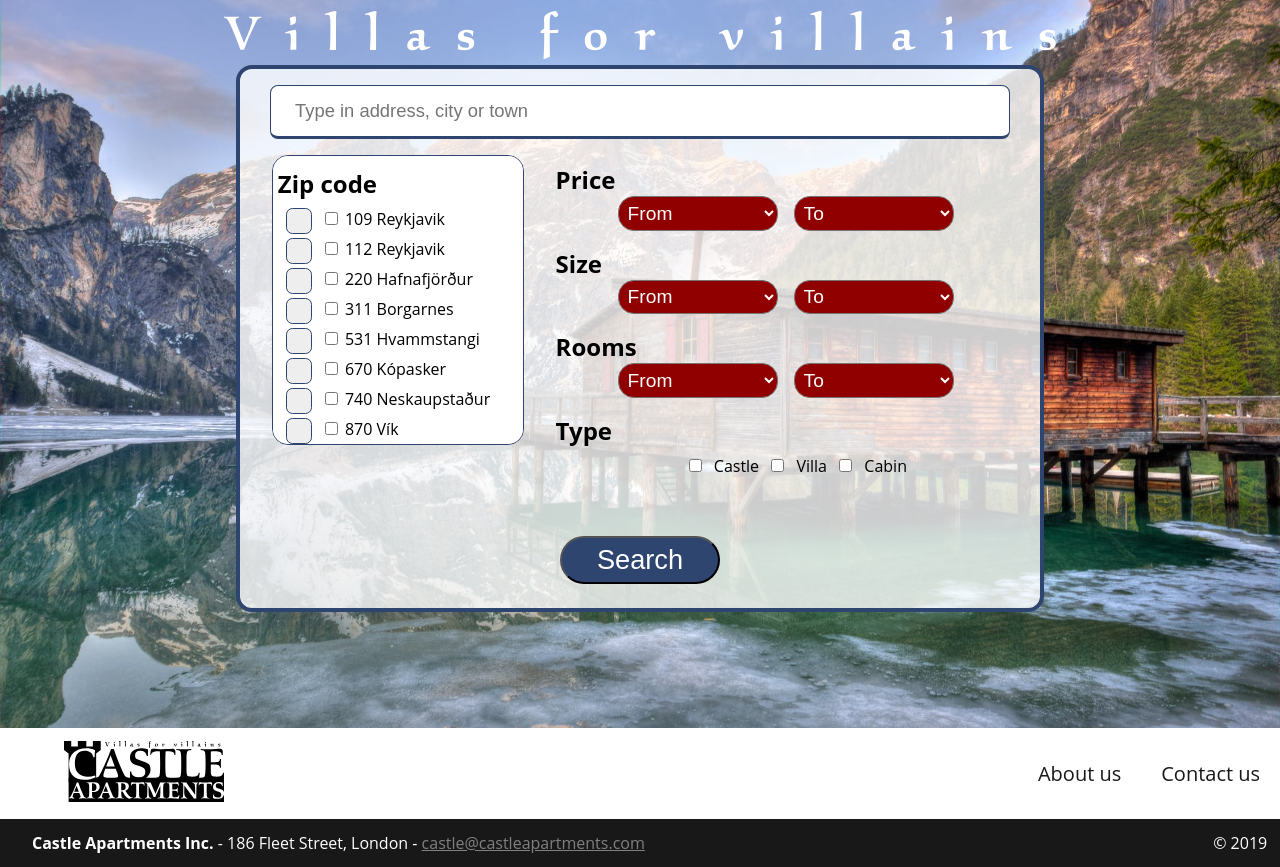
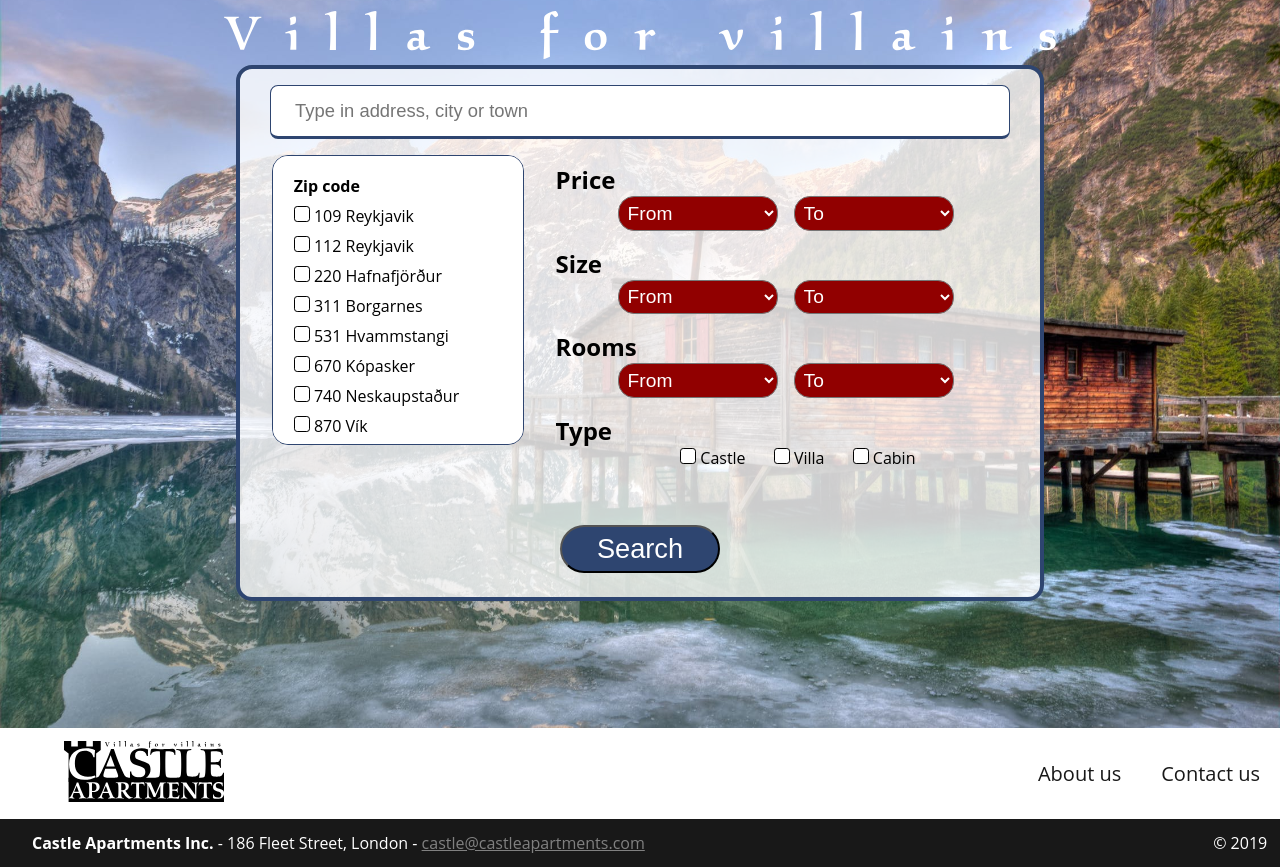
Before and after one commit to ymir17/castleApt, a Django app: page / in a window 1280 px wide. Shown: the part 72-939 px from the top of the page. Run offline with Django 3.2, Linux system fonts and the light colour scheme; parts of the project's set-up code (start-up, migrations or seed data) failed here and were passed over.

Commit message:
Style for checkboxes

```diff
--- a/static/css/frontpage.css
+++ b/static/css/frontpage.css
@@ -57,73 +57,41 @@ img {
     padding-top: 0.7rem;
 }
 
-.container {
+.zipDiv label {
     display: block;
     position: relative;
-    padding-left: 35px;
-    margin: 0.5rem;
+    padding-left: 0.5rem;
     cursor: pointer;
     font-size: 1rem;
     -webkit-user-select: none;
     -moz-user-select: none;
     -ms-user-select: none;
     user-select: none;
+    margin: 0.5rem;
 }
 
-/*.container input {
-    position: absolute;
-    opacity: 0;
-    cursor: pointer;
-    height: 0;
-    width: 0;
+input[type='checkbox'] {
+    -webkit-appearance:none;
+    width:1rem;
+    height:1rem;
+    background:white;
+    border-radius:0.2rem;
+    border:0.1rem solid #000000;
     margin: 0;
-}*/
-
-.checkmark {
-    position: absolute;
-    top: 0;
-    left: 0;
-    height: 1.5rem;
-    width: 1.5rem;
-    background-color: #eee;
-    border-radius: 25%;
-    border: solid #2E4570 0.06rem;
+}
+input[type='checkbox']:checked {
+    background: #2E4570;
 }
 
-
-/* On mouse-over, add a grey background color */
-.container:hover input ~ .checkmark {
-    background-color: #ccc;
-}
-
-/* When the checkbox is checked, add a blue background */
-.container input:checked ~ .checkmark {
-    background-color: #2E4570;
-}
-
-/* Create the checkmark/indicator (hidden when not checked) */
-.checkmark:after {
-    content: "";
-    position: absolute;
-    display: none;
-}
-
-/* Show the checkmark when checked */
-.container input:checked ~ .checkmark:after {
-    display: block;
-}
-
-/* Style the checkmark/indicator */
-.container .checkmark:after {
-    left: 0.5rem;
-    top: 0.3rem;
-    width: 0.3rem;
-    height: 0.6rem;
-    border: solid white;
-    border-width: 0 3px 3px 0;
-    -webkit-transform: rotate(45deg);
-    -ms-transform: rotate(45deg);
-    transform: rotate(45deg);
+#checkboxtype label {
+    padding-left: 0.5rem;
+    cursor: pointer;
+    font-size: 1rem;
+    -webkit-user-select: none;
+    -moz-user-select: none;
+    -ms-user-select: none;
+    user-select: none;
+    margin: 0.5rem;
 }
 
 .dropdownDiv {
@@ -148,10 +116,7 @@ img {
     cursor: pointer;
     opacity: 0.8;
 }
-#checkboxtype .container {
-    justify-content: center;
-    display: inline;
-}
+
 .button {
     width: 10rem;
     height: 3rem;
@@ -185,9 +150,6 @@ img {
     margin-top: 1rem;
     margin-bottom: 5rem;
 }
-#checkboxtype {
-    margin-top: 0.3rem;
-}
 
 @media only screen and (max-width: 852px) {
     .searchcontainer {
--- a/templates/Home/home.html
+++ b/templates/Home/home.html
@@ -17,10 +17,7 @@
             <div class="zipDiv">
                 <label class="filter-labels">Zip code</label>
                 {% for field in form.checkboxZip %}
-                    <label class="container">
-                        {{ field }}
-                    <span class="checkmark"></span>
-                    </label>
+                       {{ field }}
                 {% endfor %}
             </div>
 {#                <label class="filter-labels">Zip code</label>#}
```
